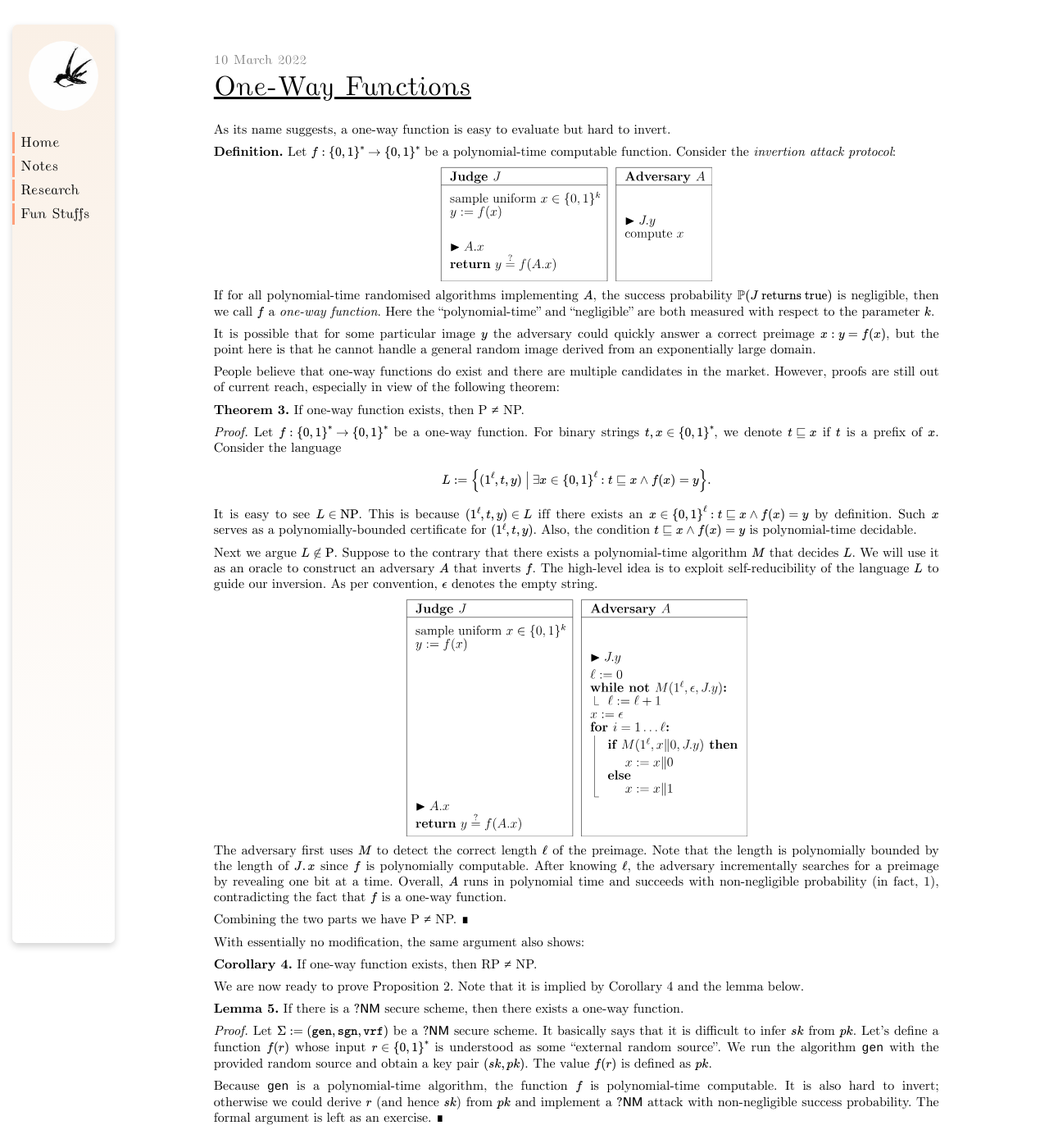
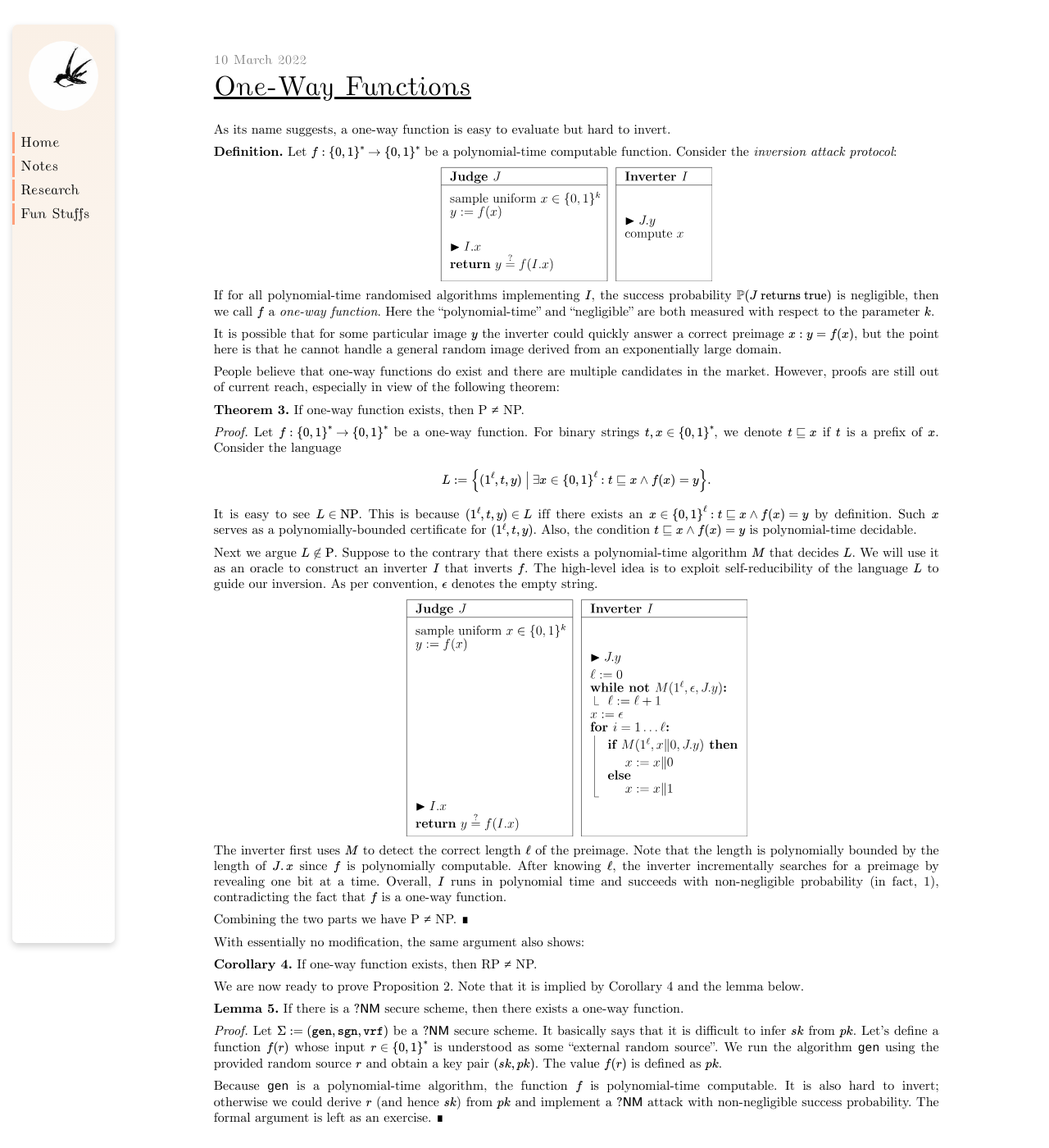
Before and after one commit to YanhengWang/yanhengwang.github.io, a Jekyll site: the page built from notes/signature/3.md, in a window 1280 px wide and 1400 px high. Shown: the whole window at 82% size. Built offline with Jekyll 4.4.1, drawn with Linux system fonts in a browser that asks for light colours.

Commit message:
append signature-4

```diff
--- a/notes/signature/3.md
+++ b/notes/signature/3.md
@@ -13,13 +13,13 @@ returnPage: ./
 As its name suggests, a one-way function is easy to evaluate but hard to invert.
 
 **Definition.**
-Let $$f: \set{0,1}^* \to \set{0,1}^*$$ be a polynomial-time computable function. Consider the *invertion attack protocol*:
+Let $$f: \set{0,1}^* \to \set{0,1}^*$$ be a polynomial-time computable function. Consider the *inversion attack protocol*:
 
-![](./3-invert-one-way.svg){:.centering}
+![](./3-inversion-attack.svg){:.centering}
 
-If for all polynomial-time randomised algorithms implementing $$A$$, the success probability $$\Pr(J \text{ returns true})$$ is negligible, then we call $$f$$ a *one-way function*. Here the "polynomial-time" and "negligible" are both measured with respect to the parameter $$k$$.
+If for all polynomial-time randomised algorithms implementing $$I$$, the success probability $$\Pr(J \text{ returns true})$$ is negligible, then we call $$f$$ a *one-way function*. Here the "polynomial-time" and "negligible" are both measured with respect to the parameter $$k$$.
 
-It is possible that for some particular image $$y$$ the adversary could quickly answer a correct preimage $$x: y = f(x)$$, but the point here is that he cannot handle a general random image derived from an exponentially large domain.
+It is possible that for some particular image $$y$$ the inverter could quickly answer a correct preimage $$x: y = f(x)$$, but the point here is that he cannot handle a general random image derived from an exponentially large domain.
 
 People believe that one-way functions do exist and there are multiple candidates in the market. However, proofs are still out of current reach, especially in view of the following theorem:
 
@@ -33,11 +33,11 @@ $$L := \set{(1^\ell,t,y) ~\middle\vert~ \exists x \in \set{0,1}^\ell: t \sqsubse
 
 It is easy to see $$L \in \mathrm{NP}$$. This is because $$(1^\ell,t,y) \in L$$ iff there exists an $$x \in \set{0,1}^\ell: t \sqsubseteq x \land f(x)=y$$ by definition. Such $$x$$ serves as a polynomially-bounded certificate for $$(1^\ell,t,y)$$. Also, the condition $$t \sqsubseteq x \land f(x)=y$$ is polynomial-time decidable.
 
-Next we argue $$L \not\in \mathrm{P}$$. Suppose to the contrary that there exists a polynomial-time algorithm $$M$$ that decides $$L$$. We will use it as an oracle to construct an adversary $$A$$ that inverts $$f$$. The high-level idea is to exploit self-reducibility of the language $$L$$ to guide our inversion. As per convention, $$\epsilon$$ denotes the empty string.
+Next we argue $$L \not\in \mathrm{P}$$. Suppose to the contrary that there exists a polynomial-time algorithm $$M$$ that decides $$L$$. We will use it as an oracle to construct an inverter $$I$$ that inverts $$f$$. The high-level idea is to exploit self-reducibility of the language $$L$$ to guide our inversion. As per convention, $$\epsilon$$ denotes the empty string.
 
 ![](./3-inverter.svg){:.centering}
 
-The adversary first uses $$M$$ to detect the correct length $$\ell$$ of the preimage. Note that the length is polynomially bounded by the length of $$J.x$$ since $$f$$ is polynomially computable. After knowing $$\ell$$, the adversary incrementally searches for a preimage by revealing one bit at a time. Overall, $$A$$ runs in polynomial time and succeeds with non-negligible probability (in fact, 1), contradicting the fact that $$f$$ is a one-way function.
+The inverter first uses $$M$$ to detect the correct length $$\ell$$ of the preimage. Note that the length is polynomially bounded by the length of $$J.x$$ since $$f$$ is polynomially computable. After knowing $$\ell$$, the inverter incrementally searches for a preimage by revealing one bit at a time. Overall, $$I$$ runs in polynomial time and succeeds with non-negligible probability (in fact, 1), contradicting the fact that $$f$$ is a one-way function.
 
 Combining the two parts we have P ≠ NP. ∎
 
@@ -52,6 +52,6 @@ We are now ready to prove Proposition 2. Note that it is implied by Corollary 4
 If there is a $$?\textsf{NM}$$ secure scheme, then there exists a one-way function.
 
 *Proof.*
-Let $$\Sigma := (\gen,\sgn,\vrf)$$ be a $$?\textsf{NM}$$ secure scheme. It basically says that it is difficult to infer $$sk$$ from $$pk$$. Let's define a function $$f(r)$$ whose input $$r \in \set{0,1}^*$$ is understood as some "external random source". We run the algorithm `gen` with the provided random source and obtain a key pair $$(sk,pk)$$. The value $$f(r)$$ is defined as $$pk$$.
+Let $$\Sigma := (\gen,\sgn,\vrf)$$ be a $$?\textsf{NM}$$ secure scheme. It basically says that it is difficult to infer $$sk$$ from $$pk$$. Let's define a function $$f(r)$$ whose input $$r \in \set{0,1}^*$$ is understood as some "external random source". We run the algorithm `gen` using the provided random source $$r$$ and obtain a key pair $$(sk,pk)$$. The value $$f(r)$$ is defined as $$pk$$.
 
 Because `gen` is a polynomial-time algorithm, the function $$f$$ is polynomial-time computable. It is also hard to invert; otherwise we could derive $$r$$ (and hence $$sk$$) from $$pk$$ and implement a $$?\textsf{NM}$$ attack with non-negligible success probability. The formal argument is left as an exercise. ∎
```
Also changed, not shown: notes/signature/4.md (+25 -0 lines), notes/signature/3-inversion-attack.svg, notes/signature/3-inverter.svg, notes/signature/4-Lamport-secure.svg (added), notes/signature/4-Lamport.svg (added), notes/signature/4-dlog.svg (added), 7 other files.
